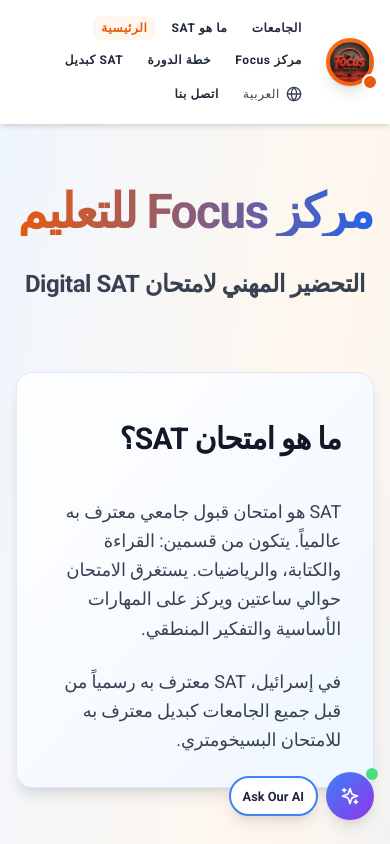
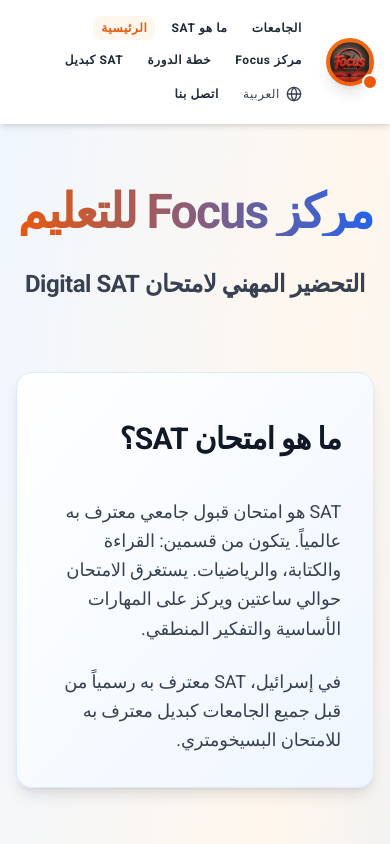
Before and after one commit to mohamadzoubi2806-ctrl/codeforfocusat, a React (Vite) app: page / in a window 390 px wide. Shown: the top 844 px of the page. Built offline with nearby package versions, Linux system fonts and the light colour scheme.

Commit message:
Updated Router.tsx

```diff
--- a/src/components/AiBubble.css
+++ /dev/null
@@ -1,215 +0,0 @@
-/* AI Bubble Animations */
-.ai-bubble-container {
-  position: fixed;
-  bottom: 24px;
-  right: 24px;
-  z-index: 50;
-  display: flex;
-  align-items: center;
-  gap: 12px;
-  animation: float-gentle 4s ease-in-out infinite;
-  cursor: grab;
-  user-select: none;
-  touch-action: none;
-}
-
-.ai-bubble-container.dragging {
-  cursor: grabbing;
-  animation: none;
-}
-
-.ai-bubble-container.dragged {
-  animation: none;
-}
-
-.ai-bubble-label {
-  background-color: white;
-  padding: 8px 16px;
-  border-radius: 9999px;
-  box-shadow: 0 10px 15px -3px rgba(0, 0, 0, 0.1), 0 4px 6px -2px rgba(0, 0, 0, 0.05);
-  border: 2px solid rgb(59, 130, 246);
-  opacity: 0;
-  transform: translateX(20px);
-  animation: slide-in-label 0.5s ease-out 0.8s forwards;
-  pointer-events: none;
-}
-
-.ai-bubble-label-text {
-  font-size: 0.875rem;
-  font-weight: 600;
-  color: rgb(31, 41, 55);
-  white-space: nowrap;
-}
-
-.ai-bubble-button-wrapper {
-  animation: wiggle-subtle 6s ease-in-out infinite 2s;
-}
-
-.ai-bubble-container.dragging .ai-bubble-button-wrapper,
-.ai-bubble-container.dragged .ai-bubble-button-wrapper {
-  animation: none;
-}
-
-.ai-bubble-button {
-  display: flex;
-  align-items: center;
-  justify-content: center;
-  width: 56px;
-  height: 56px;
-  background: linear-gradient(to bottom right, rgb(59, 130, 246), rgb(147, 51, 234));
-  color: white;
-  border-radius: 9999px;
-  box-shadow: 0 10px 15px -3px rgba(0, 0, 0, 0.1), 0 4px 6px -2px rgba(0, 0, 0, 0.05);
-  transition: all 0.3s ease;
-  text-decoration: none;
-  position: relative;
-  opacity: 0;
-  transform: scale(0);
-  animation: scale-in 0.5s cubic-bezier(0.34, 1.56, 0.64, 1) 0.5s forwards;
-  cursor: pointer;
-  pointer-events: auto;
-}
-
-.ai-bubble-button:hover {
-  box-shadow: 0 20px 25px -5px rgba(0, 0, 0, 0.1), 0 10px 10px -5px rgba(0, 0, 0, 0.04);
-  transform: scale(1.1);
-}
-
-.ai-bubble-icon {
-  width: 24px;
-  height: 24px;
-  transition: transform 0.3s ease;
-}
-
-.ai-bubble-button:hover .ai-bubble-icon {
-  transform: rotate(12deg);
-}
-
-.ai-bubble-pulse {
-  position: absolute;
-  top: -4px;
-  right: -4px;
-  width: 12px;
-  height: 12px;
-  background-color: rgb(74, 222, 128);
-  border-radius: 9999px;
-  animation: pulse-dot 2s ease-in-out infinite;
-}
-
-/* Keyframe Animations */
-@keyframes float-gentle {
-  0%, 100% {
-    transform: translateY(0px);
-  }
-  50% {
-    transform: translateY(-8px);
-  }
-}
-
-@keyframes wiggle-subtle {
-  0%, 100% {
-    transform: rotate(0deg);
-  }
-  2%, 6% {
-    transform: rotate(3deg);
-  }
-  4%, 8% {
-    transform: rotate(-3deg);
-  }
-  10% {
-    transform: rotate(0deg);
-  }
-}
-
-@keyframes scale-in {
-  0% {
-    opacity: 0;
-    transform: scale(0);
-  }
-  100% {
-    opacity: 1;
-    transform: scale(1);
-  }
-}
-
-@keyframes slide-in-label {
-  0% {
-    opacity: 0;
-    transform: translateX(20px);
-  }
-  100% {
-    opacity: 1;
-    transform: translateX(0);
-  }
-}
-
-@keyframes pulse-dot {
-  0%, 100% {
-    transform: scale(1);
-    opacity: 1;
-  }
-  50% {
-    transform: scale(1.2);
-    opacity: 0.8;
-  }
-}
-
-/* Reduced Motion Support */
-@media (prefers-reduced-motion: reduce) {
-  .ai-bubble-container {
-    animation: none;
-  }
-
-  .ai-bubble-button-wrapper {
-    animation: none;
-  }
-
-  .ai-bubble-label {
-    animation: none;
-    opacity: 1;
-    transform: translateX(0);
-  }
-
-  .ai-bubble-button {
-    animation: scale-in 0.3s ease 0.5s forwards;
-  }
-
-  .ai-bubble-pulse {
-    animation: none;
-  }
-
-  .ai-bubble-button:hover {
-    transform: none;
-  }
-
-  .ai-bubble-button:hover .ai-bubble-icon {
-    transform: none;
-  }
-}
-
-/* Mobile Responsiveness */
-@media (max-width: 640px) {
-  .ai-bubble-container {
-    bottom: 16px;
-    right: 16px;
-    gap: 8px;
-  }
-
-  .ai-bubble-label {
-    padding: 6px 12px;
-  }
-
-  .ai-bubble-label-text {
-    font-size: 0.8rem;
-  }
-
-  .ai-bubble-button {
-    width: 48px;
-    height: 48px;
-  }
-
-  .ai-bubble-icon {
-    width: 20px;
-    height: 20px;
-  }
-}
--- a/src/components/AiBubble.tsx
+++ /dev/null
@@ -1,122 +0,0 @@
-import { Link, useLocation } from 'react-router-dom';
-import { Sparkles } from 'lucide-react';
-import { useState, useEffect, useRef } from 'react';
-import './AiBubble.css';
-
-export default function AiBubble() {
-  const location = useLocation();
-  const currentPath = location.pathname;
-  const isAiPage = currentPath.includes('/ai-tutor');
-
-  const [isDragging, setIsDragging] = useState(false);
-  const [hasBeenDragged, setHasBeenDragged] = useState(false);
-  const [position, setPosition] = useState({ x: 0, y: 0 });
-
-  const containerRef = useRef<HTMLDivElement>(null);
-  const dragStartRef = useRef({ x: 0, y: 0, initialX: 0, initialY: 0 });
-  const clickPreventRef = useRef(false);
-
-  useEffect(() => {
-    const saved = localStorage.getItem('aiBubblePosition');
-    if (saved) {
-      try {
-        const pos = JSON.parse(saved);
-        setPosition(pos);
-        setHasBeenDragged(true);
-      } catch (e) {
-        console.error('Failed to parse saved position');
-      }
-    }
-  }, []);
-
-  const handlePointerDown = (e: React.PointerEvent) => {
-    if ((e.target as HTMLElement).closest('.ai-bubble-button')) {
-      return;
-    }
-
-    e.preventDefault();
-    setIsDragging(true);
-    clickPreventRef.current = false;
-
-    dragStartRef.current = {
-      x: e.clientX,
-      y: e.clientY,
-      initialX: position.x,
-      initialY: position.y,
-    };
-
-    (e.target as HTMLElement).setPointerCapture(e.pointerId);
-  };
-
-  const handlePointerMove = (e: React.PointerEvent) => {
-    if (!isDragging) return;
-
-    const deltaX = e.clientX - dragStartRef.current.x;
-    const deltaY = e.clientY - dragStartRef.current.y;
-
-    if (Math.abs(deltaX) > 5 || Math.abs(deltaY) > 5) {
-      clickPreventRef.current = true;
-    }
-
-    const newX = dragStartRef.current.initialX + deltaX;
-    const newY = dragStartRef.current.initialY + deltaY;
-
-    setPosition({ x: newX, y: newY });
-  };
-
-  const handlePointerUp = (e: React.PointerEvent) => {
-    if (!isDragging) return;
-
-    setIsDragging(false);
-
-    if (clickPreventRef.current) {
-      setHasBeenDragged(true);
-      localStorage.setItem('aiBubblePosition', JSON.stringify(position));
-    }
-
-    (e.target as HTMLElement).releasePointerCapture(e.pointerId);
-  };
-
-  const handleLinkClick = (e: React.MouseEvent) => {
-    if (clickPreventRef.current) {
-      e.preventDefault();
-      e.stopPropagation();
-    }
-  };
-
-  if (isAiPage) {
-    return null;
-  }
-
-  const aiRoute = '/ai-tutor';
-
-  const containerStyle: React.CSSProperties = {
-    transform: `translate(${position.x}px, ${position.y}px)`,
-  };
-
-  return (
-    <div
-      ref={containerRef}
-      className={`ai-bubble-container ${hasBeenDragged ? 'dragged' : ''} ${isDragging ? 'dragging' : ''}`}
-      style={containerStyle}
-      onPointerDown={handlePointerDown}
-      onPointerMove={handlePointerMove}
-      onPointerUp={handlePointerUp}
-    >
-      <div className="ai-bubble-label">
-        <span className="ai-bubble-label-text">Ask Our AI</span>
-      </div>
-
-      <div className="ai-bubble-button-wrapper">
-        <Link
-          to={aiRoute}
-          className="ai-bubble-button"
-          onClick={handleLinkClick}
-        >
-          <Sparkles className="ai-bubble-icon" />
-          <div className="ai-bubble-pulse" />
-        </Link>
-      </div>
-    </div>
-  );
-}
--- a/src/components/Router.tsx
+++ b/src/components/Router.tsx
@@ -2,7 +2,6 @@ import { createBrowserRouter, RouterProvider, Outlet } from 'react-router-dom';
 import { useEffect } from 'react';
 import { useLocation } from 'react-router-dom';
 import { useLanguage } from '../contexts/LanguageContext';
-import AiBubble from './AiBubble';
 
 import HomePageEn from './pages/en/HomePageEn';
 import WhatIsSatPageEn from './pages/en/WhatIsSatPageEn';
@@ -47,7 +46,6 @@ function Layout() {
     <>
       <ScrollToTop />
       <Outlet />
-      <AiBubble />
     </>
   );
 }
```
